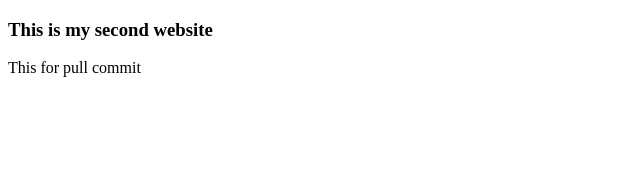
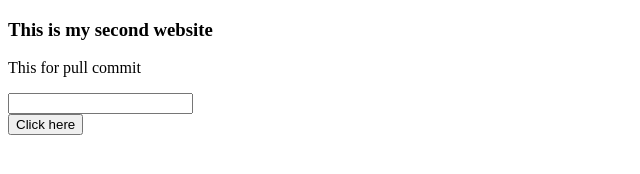
Before and after one commit to Firoz-Alam/my-second-website, a plain HTML site: page index.html in a window 1280 px wide. Shown: the whole page, without its empty margins (0-640 px from the left). Drawn offline with Linux system fonts and the light colour scheme.

Commit message:
done adding button

```diff
--- a/index.html
+++ b/index.html
@@ -9,5 +9,9 @@
 <body>
     <h3>This is my second website</h3>
     <p>This for pull commit</p>
+    <input type="">
+    <br>
+    <button>Click here</button>
+
 </body>
 </html>
```
